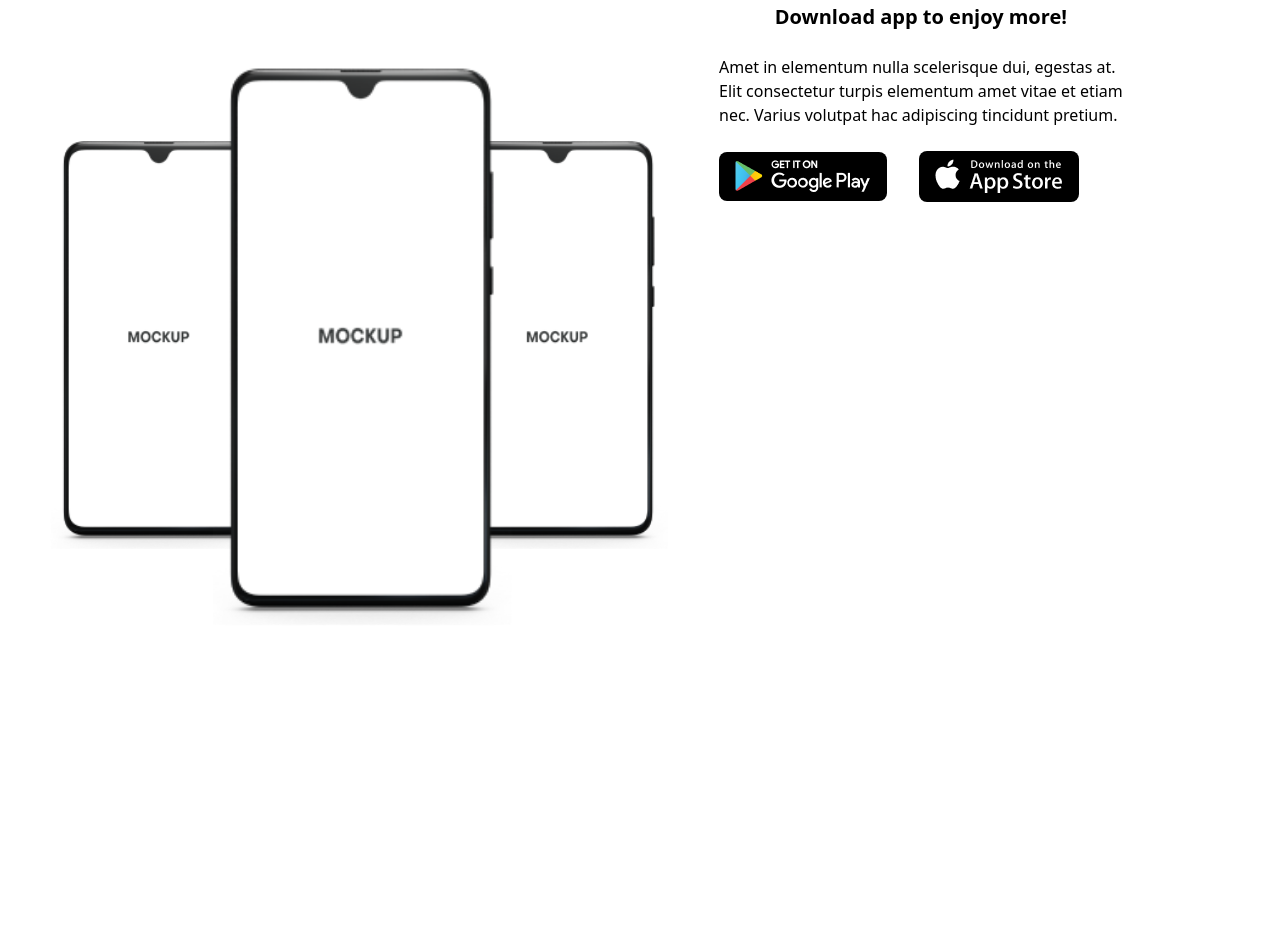
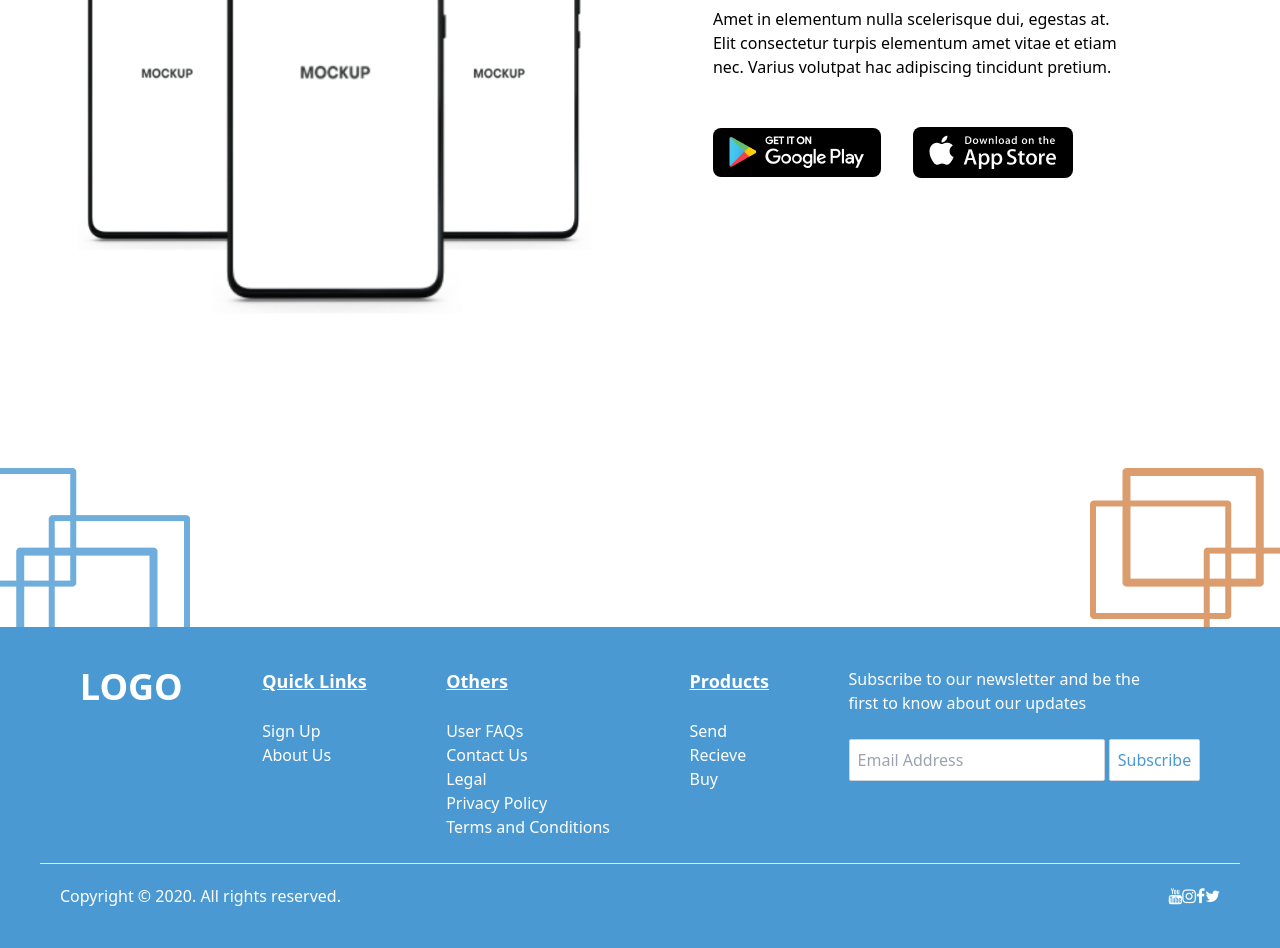
Before and after one commit to Fr0styfeet/CODE-Ecommerce, a website built with Vite: page index.html in a window 1280 px wide. Shown: the part 3566-4514 px from the top of the page. Before the commit the page ends 4242 px from the top, so only its background shows below. Built offline with nearby package versions, Linux system fonts and the light colour scheme.

Commit message:
main page done started with another

```diff
--- a/contactus.html
+++ b/contactus.html
@@ -20,6 +20,93 @@
     </header>
 
 
+<section class="flex justify-center">
+    <h1>Get in touch</h1>
+    <div>
+        <div>
+            <ul>
+                <li></li>
+                <li></li>
+                <li></li>
+                <li></li>
+                <li></li>
+            </ul>
+        </div>
+        <div>
+            <ul>
+                <li></li>
+                <li></li>
+                <li></li>
+                <li></li>
+                <li></li>
+            </ul>
+        </div>
+
+
+
+    </div>
+
+</section>
+
+
+
+
+
+
+
+<!--
+    <footer class="bg-customBlue text-white -mt-10 py-10 px-10 box-border">
+        <div class="bg-customBlue text-white   flex justify-around">
+        <b><h1 class="text-4xl cursor-pointer">LOGO</h1></b>
+        <div >
+            <ul>
+                <li class="underline font-semibold text-lg">Quick Links</li><br>
+                <li>Sign Up</li>
+                <li>About Us</li>
+            </ul>
+        </div>
+        <div >
+            <ul>
+                <li class="underline font-semibold text-lg">Others</li><br>
+                <li>User FAQs</li>
+                <li>Contact Us</li>
+                <li>Legal</li>
+                <li>Privacy Policy</li>
+                <li>Terms and Conditions</li>
+            </ul>
+        </div>
+        <div >
+            <ul>
+                <li class="underline font-semibold text-lg">Products</li><br>
+                <li>Send</li>
+                <li>Recieve</li>
+                <li>Buy</li>
+            </ul>
+        </div>
+        <div>
+            <p>Subscribe to our newsletter and be the<br> first to know about our updates</p><br>
+            <input type="text" placeholder="Email Address" class="border border-gray-300 rounded-sm p-2 w-64 text-customBlue">
+            <button type="submit" class="border border-gray-300 rounded-sm p-2 text-customBlue bg-white" >Subscribe</button>
+        </div>
+    </div>
+      <br>  <hr>
+
+
+      <div class="flex flex-row justify-between pt-5 px-5 box-border">
+        <div >
+            <h6>Copyright © 2020. All rights reserved.</h6>
+        </div>
+        <div>
+            <ul class="flex flex-row justify-around">
+                <li><a href="#"></a><i class="fa fa-youtube"></i></li>
+                <li><a href="#"></a><i class="fa fa-instagram"></i></li>
+                <li><a href="#"></a><i class="fa fa-facebook"></i></li>
+                <li><a href="#"></a><i class="fa fa-twitter"></i></li>
+            </ul>
+        </div>
+    </div>
+    </footer>
+      -->
 
 
 </body>
--- a/index.html
+++ b/index.html
@@ -5,23 +5,28 @@
     <meta charset="UTF-8">
     <meta http-equiv="X-UA-Compatible" content="IE=edge">
     <meta name="viewport" content="width=device-width, initial-scale=1.0">
+    <link rel="stylesheet" href="https://cdnjs.cloudflare.com/ajax/libs/font-awesome/4.7.0/css/font-awesome.min.css">
     <link rel="stylesheet" href="input.css">
     <title>Home</title>
 </head>
 
 <body class="font-sans">
+
+    <!--navbar-->
     <header>
         <nav class="flex flex-row justify-start sticky top-0 z-50 mt-7">
             <b><span class="text-customBlue text-4xl ml-32  mr-96 cursor-pointer">LOGO</span></b>
             <ul class="flex justify-end sticky top-0 z-50 ml-48 px-20 py-4 space-x-14">
                 <li class="text-customBlue cursor-pointer">Home</li>
                 <li class="cursor-pointer">About</li>
-                <a href="./contactus.html" target="_blank"><li class="cursor-pointer">Contact Us</li></a>
+                <a href="./contactus.html" target="_blank">
+                    <li class="cursor-pointer">Contact Us</li>
+                </a>
             </ul>
         </nav>
     </header>
 
-
+    <!--main heading -->
     <section class="flex flex-row my-3">
         <div class="mx-32 mt-24">
             <h1 class="text-5xl font-semibold">New E-commerce App <br> best for You</h1><br>
@@ -48,7 +53,7 @@
     <hr>
 
 
-
+    <!--small images-->
     <div class="float-right ">
         <img src="./images/1.png" alt="blue maze">
     </div>
@@ -57,7 +62,7 @@
     </div>
 
 
-
+    <!--Features-->
     <section class="mt-28 mx-32 mb-32">
         <h1 class="text-3xl font-semibold">What we do to help <br> our customers in <br> digital era.</h1>
 
@@ -127,10 +132,12 @@
                 <span class="font-semibold">Angel Paulina</span>
 
                 <div class="flex justify-center box-border mt-20 ml-64  ">
-                    <div class="flex items-center bg-customBlue  w-12 h-12 box-border border shadow-lg rounded-sm">
+                    <div
+                        class="flex items-center bg-customBlue  w-12 h-12 cursor-pointer box-border border shadow-lg rounded-sm">
                         <span class="text-white text-3xl py-2 px-3 ">&lt;</span>
                     </div>
-                    <div class="flex items-center bg-white  w-12 h-12 box-border border shadow-lg rounded-sm ">
+                    <div
+                        class="flex items-center bg-white  w-12 h-12 cursor-pointer box-border border shadow-lg rounded-sm ">
                         <span class="text-customBlue text-2xl py-2 px-3  ">&gt;</span>
                     </div>
                 </div>
@@ -141,21 +148,20 @@
 
         </div>
 
-
     </section>
 
-
-    <article class="flex ">
+    <article class="flex flex-row justify-around -mt-52">
         <div>
-            <img src="./images/3mobiles.png" alt="">
+            <img src="./images/3mobiles.png" class="h-5/6 " alt="">
         </div>
-        <div>
+        <div class="-ml-28 mt-40 mr-32">
             <h1 class="text-xl font-bold flex justify-center">Download app to enjoy more!</h1><br>
-            <p class="whitespace-nowrap">Amet in elementum nulla scelerisque dui, egestas at.<br> Elit consectetur turpis elementum amet vitae et etiam <br>nec. Varius volutpat hac adipiscing tincidunt pretium.</p><br>
+            <p class="whitespace-nowrap">Amet in elementum nulla scelerisque dui, egestas at.<br> Elit consectetur
+                turpis elementum amet vitae et etiam <br>nec. Varius volutpat hac adipiscing tincidunt pretium.</p>
+            <br><br>
             <div class="flex flex-row ">
                 <button>
-                    <img src="./images/asset 1 1.png" alt="android get img"
-                        class="bg-black rounded-lg py-2 px-4 mr-8 ">
+                    <img src="./images/asset 1 1.png" alt="android get img" class="bg-black rounded-lg py-2 px-4 mr-8 ">
                 </button>
                 <button>
                     <img src="./images/asset 2 1.png" alt="apple get img" class="bg-black rounded-lg py-2 px-4 ">
@@ -164,6 +170,73 @@
         </div>
     </article>
 
+    <!--maze design-->
+    <div class="flex justify-between">
+        <div>
+            <img src="./images/1 (2).png" alt="">
+        </div>
+        <div class="-z-10">
+            <img src="./images/2 (1).png" alt="">
+        </div>
+    </div>
+
+
+
+
+
+<footer class="bg-customBlue text-white -mt-10 py-10 px-10 box-border">
+    <div class="bg-customBlue text-white   flex justify-around">
+    <b><h1 class="text-4xl cursor-pointer">LOGO</h1></b>
+    <div >
+        <ul>
+            <li class="underline font-semibold text-lg">Quick Links</li><br>
+            <li>Sign Up</li>
+            <li>About Us</li>
+        </ul>
+    </div>
+    <div >
+        <ul>
+            <li class="underline font-semibold text-lg">Others</li><br>
+            <li>User FAQs</li>
+            <li>Contact Us</li>
+            <li>Legal</li>
+            <li>Privacy Policy</li>
+            <li>Terms and Conditions</li>
+        </ul>
+    </div>
+    <div >
+        <ul>
+            <li class="underline font-semibold text-lg">Products</li><br>
+            <li>Send</li>
+            <li>Recieve</li>
+            <li>Buy</li>
+        </ul>
+    </div>
+    <div>
+        <p>Subscribe to our newsletter and be the<br> first to know about our updates</p><br>
+        <input type="text" placeholder="Email Address" class="border border-gray-300 rounded-sm p-2 w-64 text-customBlue">
+        <button type="submit" class="border border-gray-300 rounded-sm p-2 text-customBlue bg-white" >Subscribe</button>
+    </div>
+</div>
+  <br>  <hr>
+
+
+  <div class="flex flex-row justify-between pt-5 px-5 box-border">
+    <div >
+        <h6>Copyright © 2020. All rights reserved.</h6>
+    </div>
+    <div>
+        <ul class="flex flex-row justify-around">
+            <li><a href="#"></a><i class="fa fa-youtube"></i></li>
+            <li><a href="#"></a><i class="fa fa-instagram"></i></li>
+            <li><a href="#"></a><i class="fa fa-facebook"></i></li>
+            <li><a href="#"></a><i class="fa fa-twitter"></i></li>
+        </ul>
+    </div>
+</div>
+</footer>
+
+
 
 </body>
 
```
Also changed, not shown: images/1 (2).png (added), images/2 (1).png (added).
